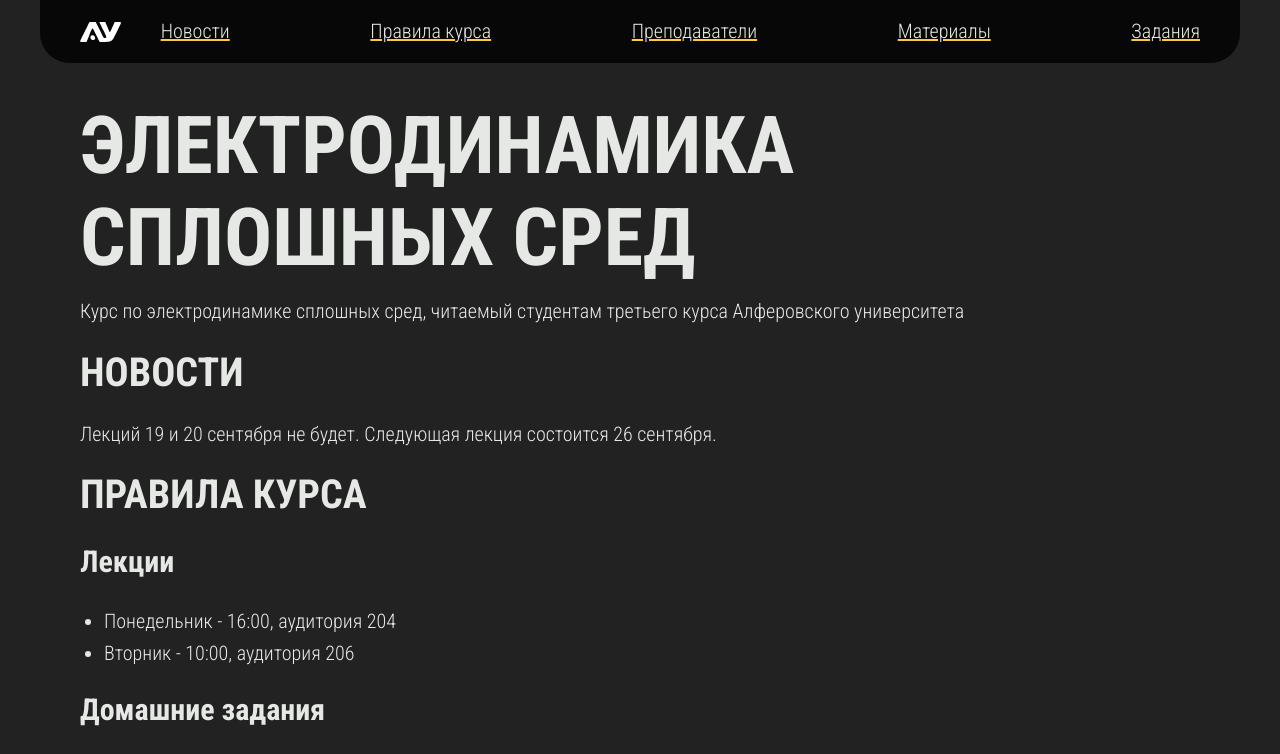
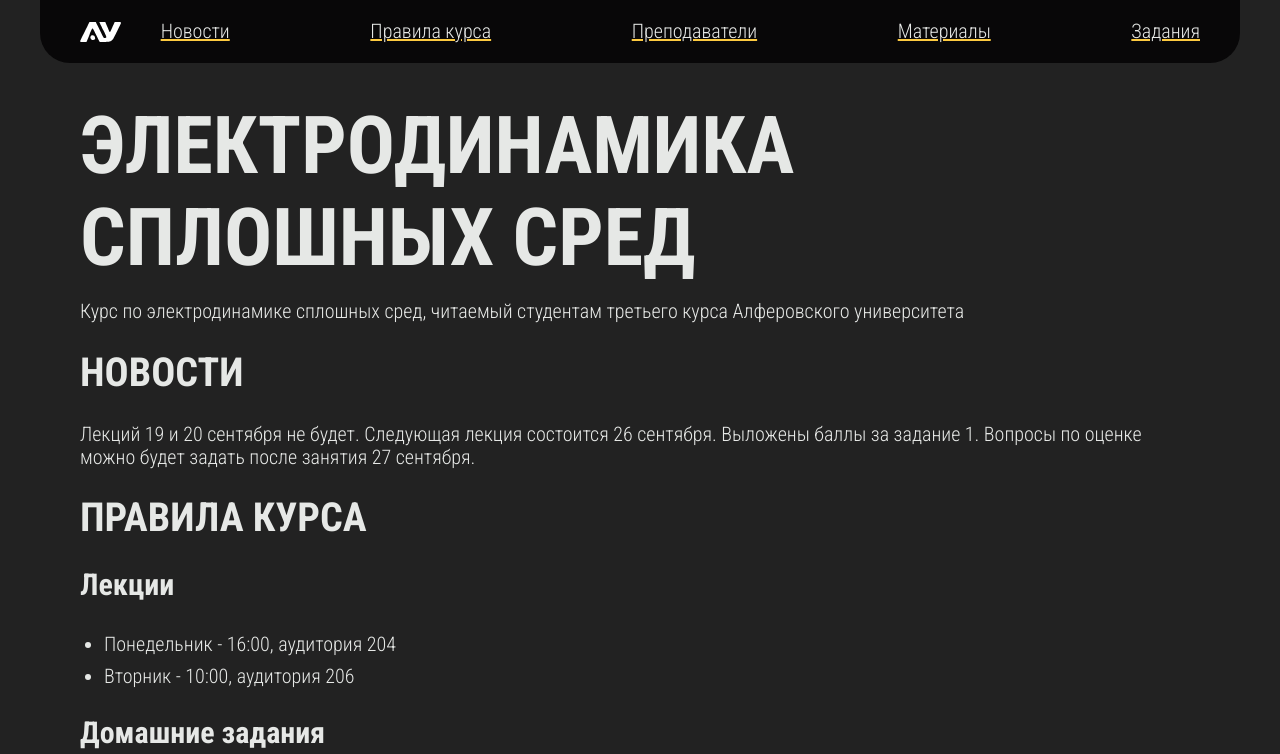
Before and after one commit to leppenen/ed_2022, a Vue app: page / in a window 1280 px wide. Shown: the top 754 px of the page. Built offline with nearby package versions, Linux system fonts and the light colour scheme.

Commit message:
add news

```diff
--- a/src/components/news-block.vue
+++ b/src/components/news-block.vue
@@ -8,5 +8,7 @@ import PageBlock from '@/components/ui/page-block.vue';
       Новости
     </template>
     Лекций 19 и 20 сентября не будет. Следующая лекция состоится 26 сентября.
+
+    Выложены баллы за задание 1. Вопросы по оценке можно будет задать после занятия 27 сентября.
   </PageBlock>
 </template>
```
